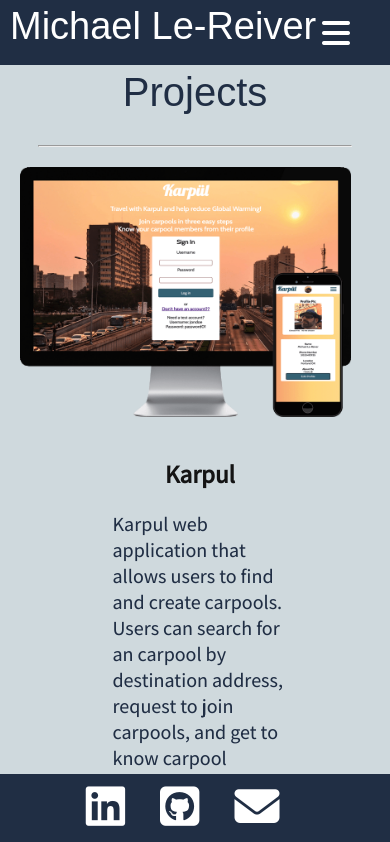
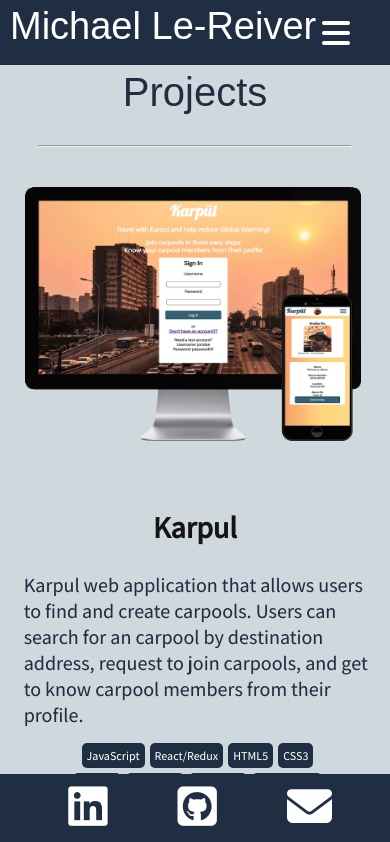
Before and after one commit to LeReiver/new-portfolio, a React (Create React App) app: page /projects in a window 390 px wide. Shown: the top 842 px of the page. Built offline with nearby package versions, Linux system fonts and the light colour scheme; a web font is replaced by a local one.

Commit message:
adjusted project elements for small phone screen sizes

```diff
--- a/src/components/footer/footer.css
+++ b/src/components/footer/footer.css
@@ -27,16 +27,14 @@ footer {
 }
 
 .footer-item {
-  /* margin: 32px 20px 10px 60px; */
   display: inline-block;
   color: white;
-  /* float: right; */
   margin: 0 30px;
 }
 .footer-item i {
   color: white;
   font-size: 45px;
-  margin: -10px auto 5px auto;
+    margin: -10px auto 10px 35px;
   transition: 0.8s;
 }
 
--- a/src/components/header/header.css
+++ b/src/components/header/header.css
@@ -128,11 +128,6 @@ nav .navNarrow .narrowLinks a {
 
 @media only screen and (max-width: 690px) {
 
-
-  .header-title {
-    margin-left: -30px;
-  }
-
   nav .navWide {
     margin-right: 50px;
   }
@@ -143,7 +138,12 @@ nav .navNarrow .narrowLinks a {
 
 }
 
+@media only screen and (max-width: 800px) {
 
+  .header-title {
+    margin-left: -30px;
+  }
+}
 @media only screen and (max-width: 600px) {
 
   header {
--- a/src/components/projects/projects.css
+++ b/src/components/projects/projects.css
@@ -178,25 +178,35 @@ button {
     padding: 5px;
   }
 
+  p, p.project-p {
+    width: 95%;
+    margin: -15px auto 20px;
+    font-size: 2vw;
+  }
+
+  .project-desc > h2 {
+    font-size: 3vw;
+  }
+
   .project-image img {
-    /* height: 470px; */
+    height: 40vw;
     /* margin: 65px auto 65px 195px; */
-    height: 358px;
-    margin-left: 27px;
+    /* height: 358px; */
+    margin-left: 10px;
   }
 
   .project-image.ccs img {
     margin-top: -70px;
+    margin-left: 10px;
     padding-bottom: 200px;
-    height: 470px;
+    /* height: 470px; */
+    height: 40vw;
   }
 
   .project-image.app img {
     padding-bottom: 200px;
-    height: 370px;
-    margin-left: 27px;
-    margin-bottom: 75px;
-    margin-top: -200px;
+    height: 30vw;
+    margin: -200px 5px 75px 8px;
   }
 
   .project-desc {
@@ -206,7 +216,7 @@ button {
   .project-desc.desktop-mobile {
     margin-top: 1px;
     margin-left: 10px;
-    width: 50%;
+    width: 40vw;
   }
 
   .project-block.ccs {
@@ -215,6 +225,7 @@ button {
 
   .project-desc.ccs {
     margin-top: -130px;
+    width: 40vw;
   }
 
   .project-block.app {
@@ -224,7 +235,7 @@ button {
 
   .project-desc.app {
     margin-top: -90px;
-    width: 50%;
+    width: 40vw;
   }
 
   .app-h2 {
@@ -235,34 +246,71 @@ button {
     margin-left: -50px;
   }
 
+  .project-button button {
+    margin-left: 125px;
+    padding: 0;
+    width: 100px;
+    font-size: 90%;
+    height: 30px;
+  }
+
+  .repo-button button {
+    width: 100px;
+    font-size: 90%;
+    height: 30px;
+  }
+
 }
 
 @media only screen and (max-width: 800px) {
 
   .project-image.desktop-mobile img {
     height: 65vw;
+    margin-left: 55px;
   }
 
   .project-image.ccs img {
-    height: 500px;
+    height: 65vw;
     margin-left: 55px;
   }
 
   .project-image.app img {
-    height: 370px;
+    height: 48vw;
     margin-left: 60px;
+  }
+
+  p, p.project-p {
+    font-size: 20px;
+  }
+
+  .project-desc > h2 {
+    font-size: 30px;
   }
 
   .project-desc.desktop-mobile {
     margin-top: 250px;
+    width: 80%;
   }
 
   .project-desc.ccs {
     margin-top: 120px;
+    width: 80%;
+  }
+
+
+  .project-desc.app {
+    margin-top: 30px;
+    width: 80%;
   }
 
   .project-button button {
-    margin-left: 150px;
+    margin-left: 190px;
+    margin-top: 20px;
+  }
+
+  .repo-button button {
+    margin-top: 20px;
+    margin-left: -30px;
   }
 
 }
@@ -274,8 +322,9 @@ button {
   }
 
   .project-image.desktop-mobile img {
-    height: 370px;
+    height: 65vw;
     margin-top: 120px;
+    margin-left: 40px;
   }
 
   .project-desc.desktop-mobile {
@@ -284,7 +333,8 @@ button {
 
   .project-image.ccs img {
     margin-top: 80px;
-    height: 370px;
+    height: 65vw;
+    margin-left: 40px;
   }
 
   .project-desc.ccs {
@@ -292,13 +342,13 @@ button {
   }
 
   .project-image.app img {
-    height: 320px;
+    height: 50vw;
     margin-left: 20px;
   }
 
   .project-desc.app {
     margin-top: 0;
-}
+  }
 
   p, p.p2 {
     text-align: start;
@@ -307,6 +357,10 @@ button {
   .project-button-group {
     margin-top: 20px;
   }
+
+  .project-button {
+    margin-left: 0;
+}
 
   .project-button button {
     margin: 0;
@@ -331,21 +385,23 @@ button {
   }
 
   .project-image.desktop-mobile img {
-    height: 250px;
-    margin: 100px 0 20px 20px;
+    margin-bottom: 130px;
+    margin-left: 25px;
   }
 
   .project-desc.desktop-mobile {
-    margin-top: 50px;
+    margin-top: 100px;
+    width: 93%;
+    margin-left: 0;
   }
 
   .project-image.ccs img {
-    height: 200px;
-    margin-top: 50px;
+    margin-top: -35px;
+    margin-left: 25px;
   }
 
   .project-block.app {
-    margin-top: 120px;
+    margin-top: 230px;
     margin-bottom: 100px;
   }
 
@@ -366,7 +422,15 @@ button {
   }
 
   .project-desc.ccs {
-    margin-top: -60px;
+    margin-top: -100px;
+  }
+
+   .project-desc.app {
+    margin-top: 160px;
+  }
+
+  .project-desc.app > h2 {
+    margin-top: -400px;
   }
 
   p.p2.stack {
@@ -397,6 +461,11 @@ button {
 
   .project-image.app img {
     height: 190px;
+  }
+
+
+  .project-desc.desktop-mobile {
+    margin-top: 100px;
   }
 }
 
--- a/src/components/projects/projects.js
+++ b/src/components/projects/projects.js
@@ -87,7 +87,7 @@ render() {
         <div className="project-desc desktop-mobile">
           <h2>Where Am I?</h2>
           <p className="project-p desc">
-          Wher Am I? is a pair project web application that uses spaced repetition to create a learning experience for associating famous monuments with the countries they are in. It is great for testing your memory and for inspiring future travel.
+          Where Am I? is a pair project web application that uses spaced repetition to create a learning experience for associating famous monuments with the countries they are in. It is great for testing your memory and for inspiring future travel.
           </p>
           <div className="stack-list">
             <ul>
```
